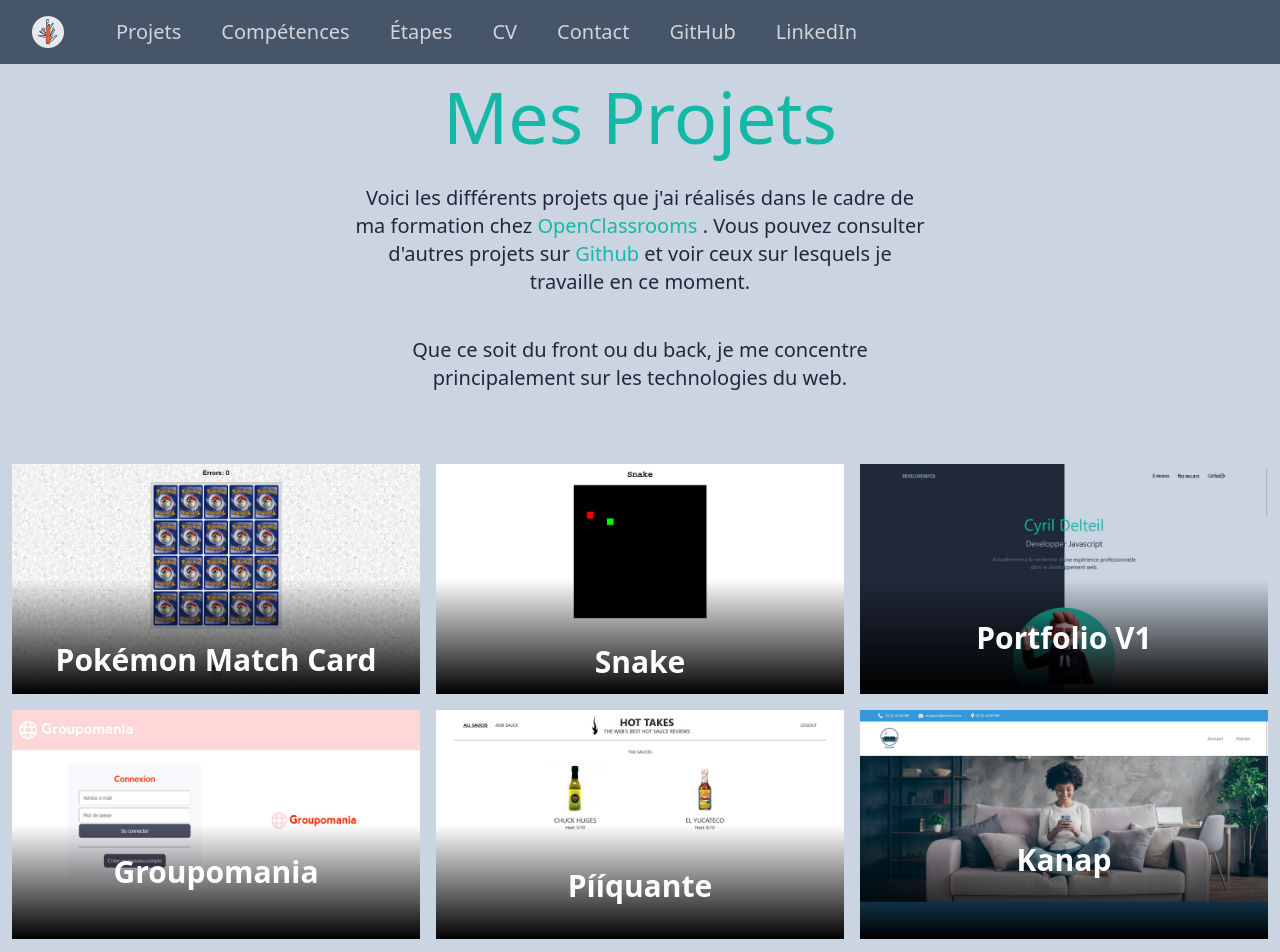
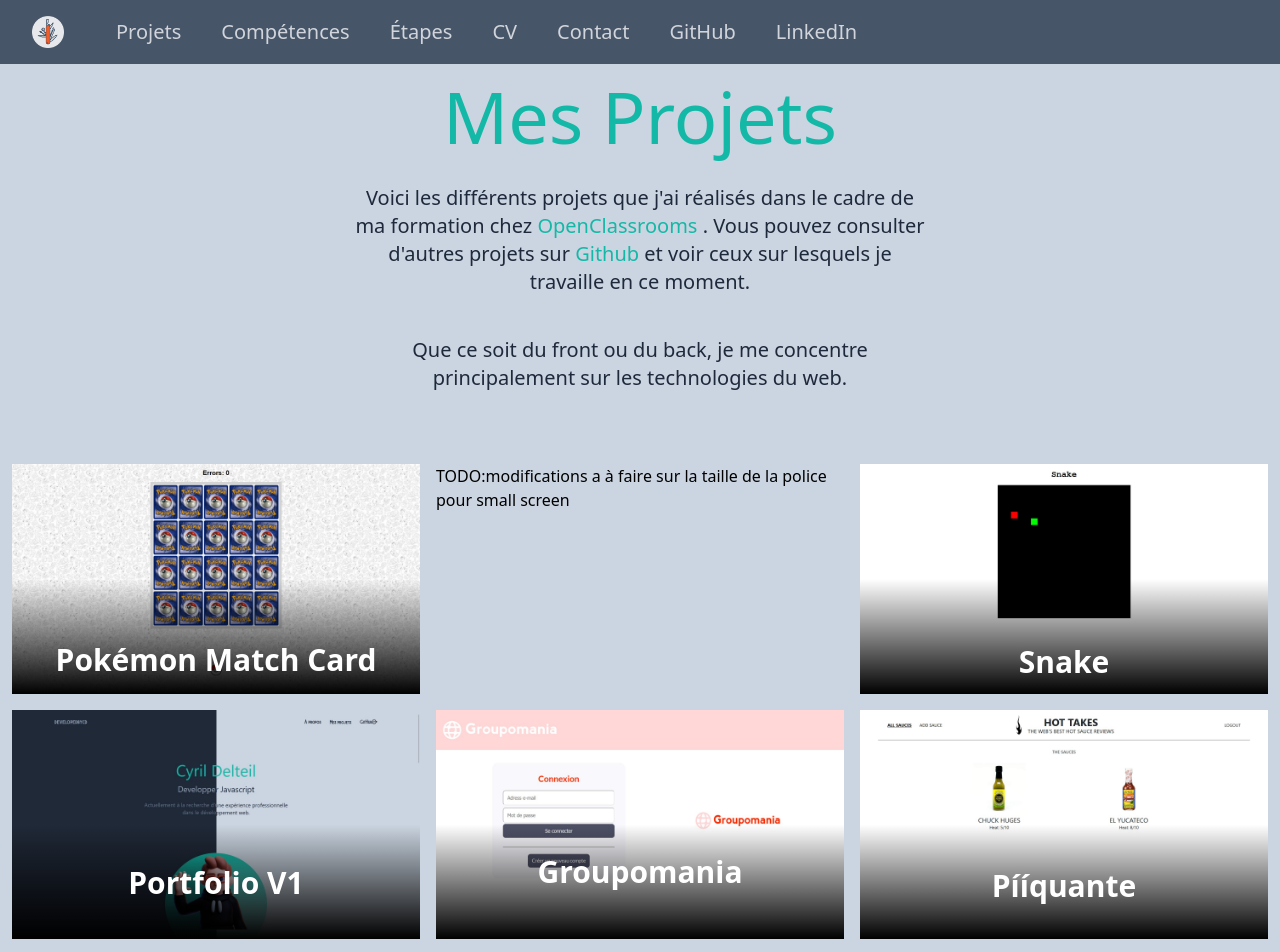
Before and after one commit to Cerealadvs/portfolioV2, a React (Vite) app: page /projects in a window 1280 px wide. Shown: the top 952 px of the page. Built offline with nearby package versions, Linux system fonts and the light colour scheme.

Commit message:
modif taille texte

```diff
--- a/src/components/Cards.jsx
+++ b/src/components/Cards.jsx
@@ -51,8 +51,7 @@
             </div>
           </div>
         </div>
-        {/* TODO:modificationa à faire sur la taille de la police pour small screen */}
-
+        TODO:modifications a à faire sur la taille de la police pour small screen
         <div class='group relative cursor-pointer items-center justify-center overflow-hidden transition-shadow hover:shadow-xl hover:shadow-black/30'>
           <div class=''>
             <img
@@ -89,7 +88,6 @@
             </div>
           </div>
         </div>
-
         <div class='group relative cursor-pointer items-center justify-center overflow-hidden transition-shadow hover:shadow-xl hover:shadow-black/30'>
           <div class=''>
             <img
```
